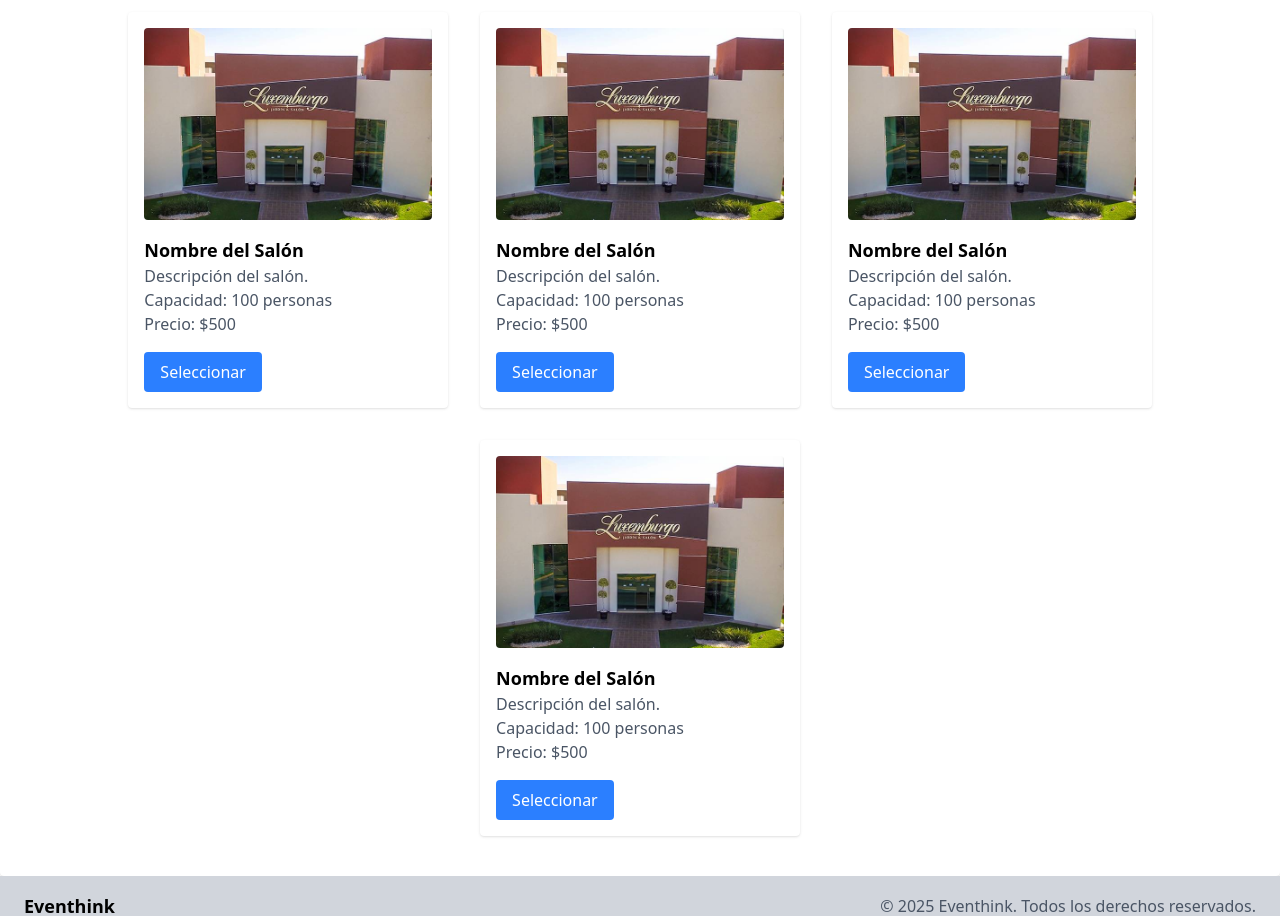
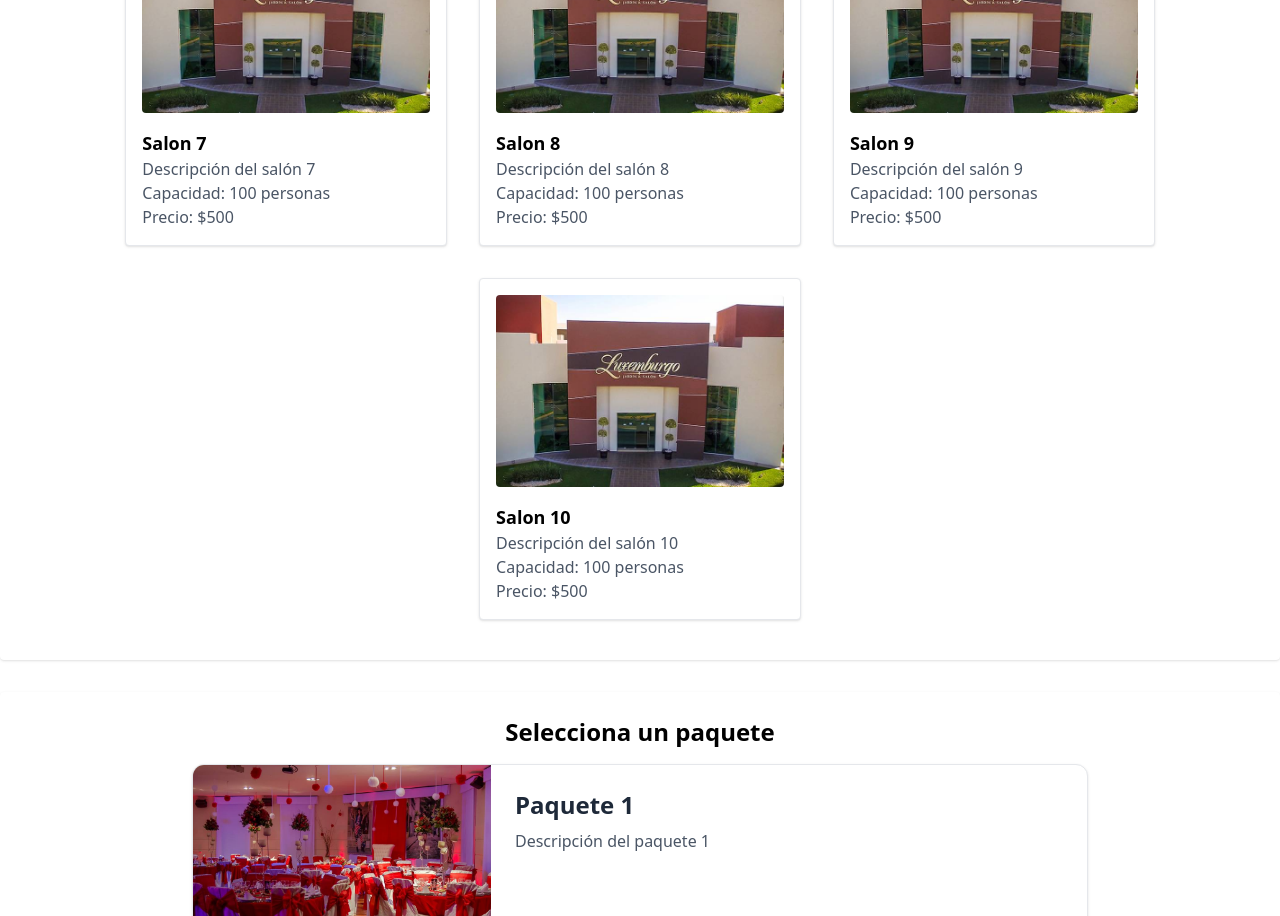
Before and after one commit to CarlosDaniel111/hackathon-itc, a React (Vite) app in the folder frontend/: page /agendar in a window 1280 px wide. Shown: the part 1360-2276 px from the top of the page. Built offline with nearby package versions, Linux system fonts and the light colour scheme.

Commit message:
Add Salon & Package

```diff
--- a/frontend/src/components/Schedule/ListSalon.jsx
+++ /dev/null
@@ -1,18 +0,0 @@
-import { SalonCard } from "./SalonCard"
-export const ListSalon = () => {
-  return (
-    <div className="flex flex-wrap justify-center">
-      {/* Aquí puedes agregar los salones */}
-      <SalonCard />
-      <SalonCard />
-      <SalonCard />
-      <SalonCard />
-      <SalonCard />
-      <SalonCard />
-      <SalonCard />
-      <SalonCard />
-      <SalonCard />
-      <SalonCard />
-    </div>
-  )
-}
--- /dev/null
+++ b/frontend/src/components/Schedule/PackageCard.jsx
@@ -0,0 +1,30 @@
+
+import decoracionImg from "../../assets/decoracionSalon.jpg"
+export const PackageCard = ({ nombre, descripcion, precio, selected, onClick }) => {
+  return (
+    <div
+      onClick={onClick}
+      className={`w-full max-w-4xl mx-auto cursor-pointer bg-white rounded-xl overflow-hidden flex mb-4 transition-shadow border
+        ${selected ? 'border-black shadow-xl' : 'border-gray-200 shadow-sm'}`}
+    >
+      <div className="w-1/3">
+        <img
+          src={decoracionImg}
+          alt="Imagen del paquete"
+          className="object-cover h-full w-full"
+        />
+      </div>
+
+      {/* Contenido */}
+      <div className="w-2/3 p-6 flex flex-col justify-between">
+        <div>
+          <h2 className="text-2xl font-bold text-gray-800 mb-2">{nombre}</h2>
+          <p className="text-gray-600 mb-4">{descripcion}</p>
+        </div>
+        <div>
+          <p className="text-xl font-semibold text-black">${precio}</p>
+        </div>
+      </div>
+    </div>
+  );
+}
--- /dev/null
+++ b/frontend/src/components/Schedule/PackageList.jsx
@@ -0,0 +1,24 @@
+
+import { PackageCard } from './PackageCard'
+import { useState } from 'react';
+
+export const PackageList = () => {
+  const [packageSelected, setPackageSelected] = useState(null);
+  return (
+    <div className="flex flex-wrap justify-center">
+      {
+        Array.from({ length: 10 }).map((_, i) => (
+          <div className="w-full" key={i}>
+            <PackageCard
+              nombre={`Paquete ${i + 1}`}
+              descripcion={`Descripción del paquete ${i + 1}`}
+              precio={`${(i + 1) * 1000}`}
+              selected={packageSelected === i}
+              onClick={() => setPackageSelected(i)}
+            />
+          </div>
+        ))
+      }
+    </div>
+  )
+}
--- a/frontend/src/components/Schedule/SalonCard.jsx
+++ b/frontend/src/components/Schedule/SalonCard.jsx
@@ -1,29 +1,21 @@
 import salonImg from '../../assets/salon.jpeg'
 
-export const SalonCard = ({ isSelectedSome }) => {
-
+export const SalonCard = ({ salonName, salonDescription, selected, onClick }) => {
   return (
-    <>
-      <div className="max-w-sm p-4 m-4 bg-white rounded shadow">
+    <div
+      onClick={onClick}
+      className={`max-w-sm p-4 m-4 rounded shadow transition border cursor-pointer
+        ${selected ? 'bg-gray-100 border-black shadow-lg' : 'bg-white border-gray-200 shadow-sm'}`}
+    >
       <img
         src={salonImg}
         alt="Salon"
         className="w-full h-48 object-cover rounded mb-4"
       />
-        <h3 className="text-lg font-semibold">Nombre del Salón</h3>
-        <p className="text-gray-600">Descripción del salón.</p>
+      <h3 className="text-lg font-semibold">{salonName}</h3>
+      <p className="text-gray-600">{salonDescription}</p>
       <p className="text-gray-600">Capacidad: 100 personas</p>
       <p className="text-gray-600">Precio: $500</p>
-        {
-          isSelectedSome ? (
-            <p className="text-green-500">Seleccionado</p>
-          ) :
-            <button className="mt-4 px-4 py-2 bg-blue-500 text-white rounded hover:bg-blue-600">
-              Seleccionar
-            </button>
-        }
-
     </div>
-    </>
-  )
-}
+  );
+};
--- /dev/null
+++ b/frontend/src/components/Schedule/SalonList.jsx
@@ -0,0 +1,25 @@
+import { SalonCard } from "./SalonCard"
+import { useState } from "react"
+export const SalonList = () => {
+  const [salonSelected, setSalonSelected] = useState(null)
+
+  return (
+    <div className="flex flex-wrap justify-center">
+      {
+        Array.from({ length: 10 }).map((_, i) => (
+          <SalonCard
+            key={i}
+            salonName={`Salon ${i + 1}`}
+            salonDescription={`Descripción del salón ${i + 1}`}
+            selected={salonSelected === i}
+            onClick={() => {
+              setSalonSelected(i)
+              console.log(`Salon ${i + 1} seleccionado`)
+            }}
+          />
+        ))
+      }
+
+    </div>
+  )
+}
--- a/frontend/src/pages/SchedulePage.jsx
+++ b/frontend/src/pages/SchedulePage.jsx
@@ -1,6 +1,7 @@
 import { NavBar } from "../components/NavBar"
 import { MyFooter } from "../components/MyFooter"
-import { ListSalon } from "../components/Schedule/ListSalon";
+import { SalonList } from "../components/Schedule/SalonList";
+import { PackageList } from "../components/Schedule/PackageList";
 import { useState } from "react";
 import DatePicker from 'react-datepicker';
 import 'react-datepicker/dist/react-datepicker.css';
@@ -45,7 +46,13 @@ export const SchedulePage = () => {
       {/* Seleccionar salon por cuadros de card*/}
       <div className="w-full mx-auto mt-8 mx-2 p-6 bg-white rounded shadow">
         <h2 className="text-2xl font-bold mb-4 text-center">Selecciona un salón</h2>
-        <ListSalon />
+        <SalonList />
+      </div>
+
+      {/* Seleccionar un paquete */}
+      <div className="w-full mx-auto mt-8 mx-2 p-6 bg-white rounded shadow">
+        <h2 className="text-2xl font-bold mb-4 text-center">Selecciona un paquete</h2>
+        <PackageList />
       </div>
       <MyFooter />
     </>
```
Also changed, not shown: frontend/src/assets/decoracionSalon.jpg (added). Lines whose indentation alone changed are shown as unchanged.
